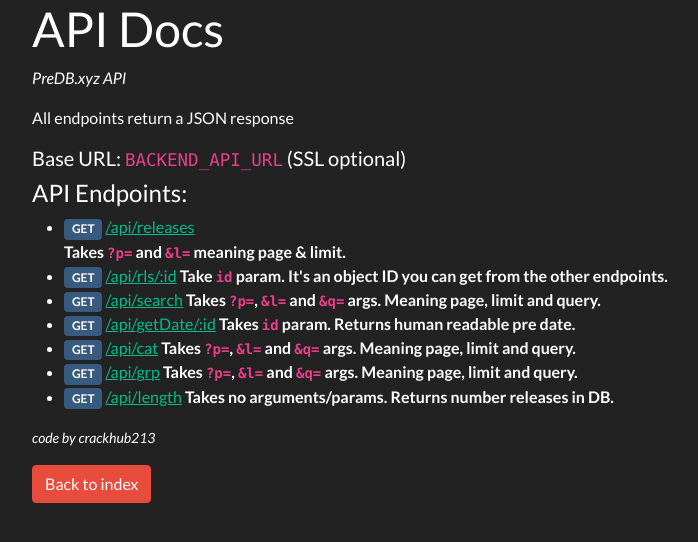
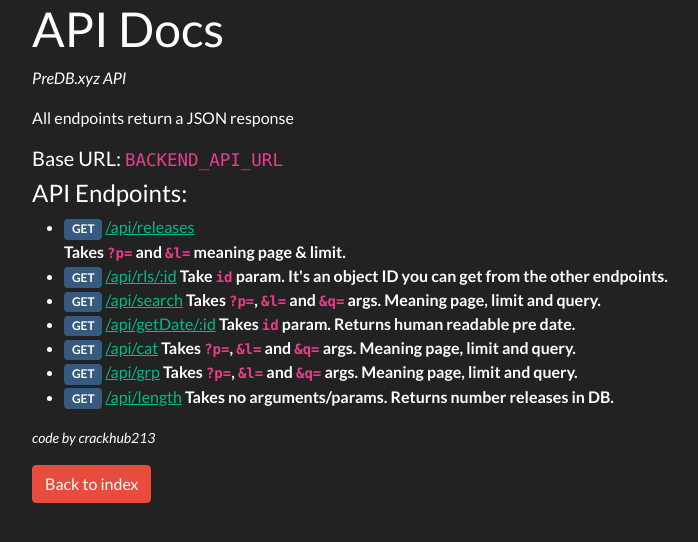
Before and after one commit to crackhub-dev/predb-frontend, a React (Create React App) app: page /api in a window 1280 px wide. Shown: the top 542 px of the page, without its empty margins (290-988 px from the left). Built offline with nearby package versions, Linux system fonts and the light colour scheme.

Commit message:
Update Api.js

```diff
--- a/src/routes/Api.js
+++ b/src/routes/Api.js
@@ -11,7 +11,7 @@ export default function Api() {
                 <h1>API Docs</h1>
                 <p><i>PreDB.xyz API</i></p>
                 <p>All endpoints return a JSON response</p>
-                <h5>Base URL: <code>BACKEND_API_URL</code> (SSL optional)</h5>
+                <h5>Base URL: <code>BACKEND_API_URL</code></h5>
                 <h4>API Endpoints:</h4>
                 <ul>
                     <li><Badge>GET</Badge> <a href="https://BACKEND_API_URL/api/releases">/api/releases</a></li> <b>Takes <code>?p=</code> and <code>&l=</code> meaning page & limit.</b>
```
